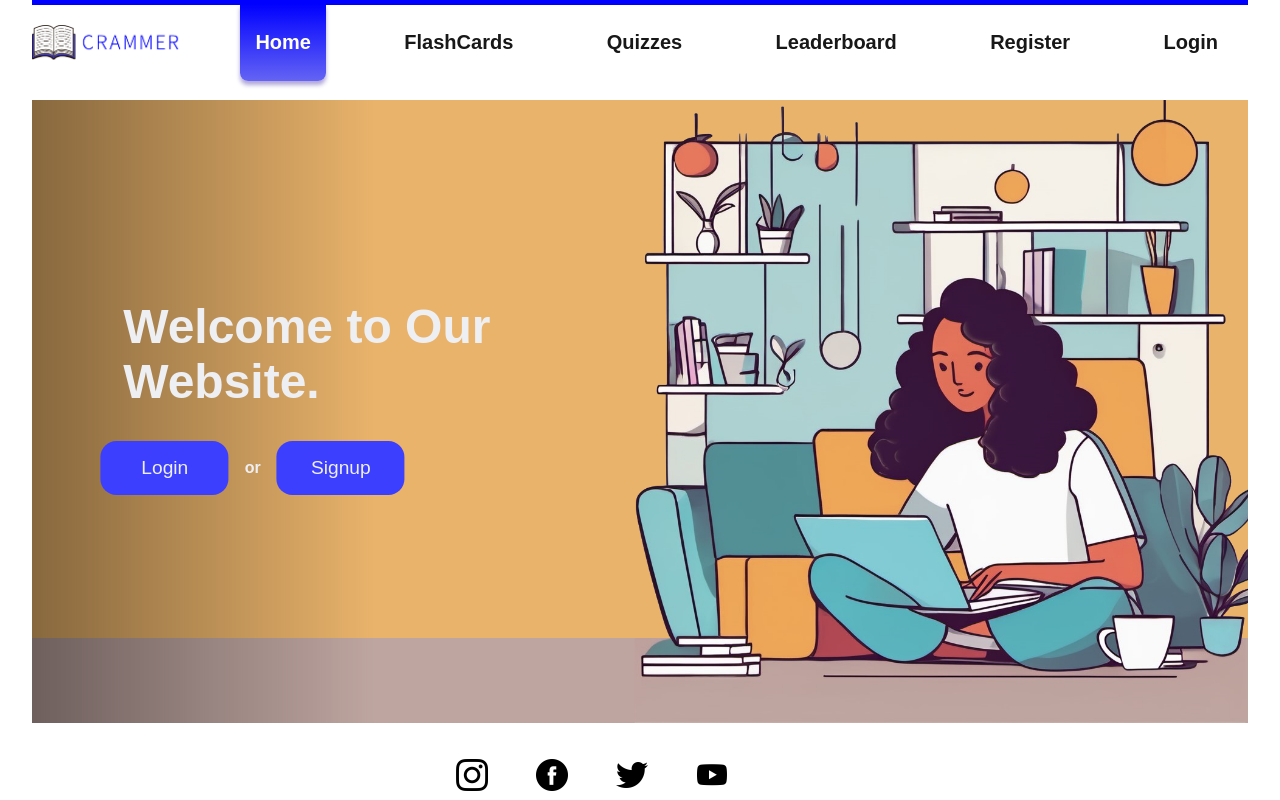
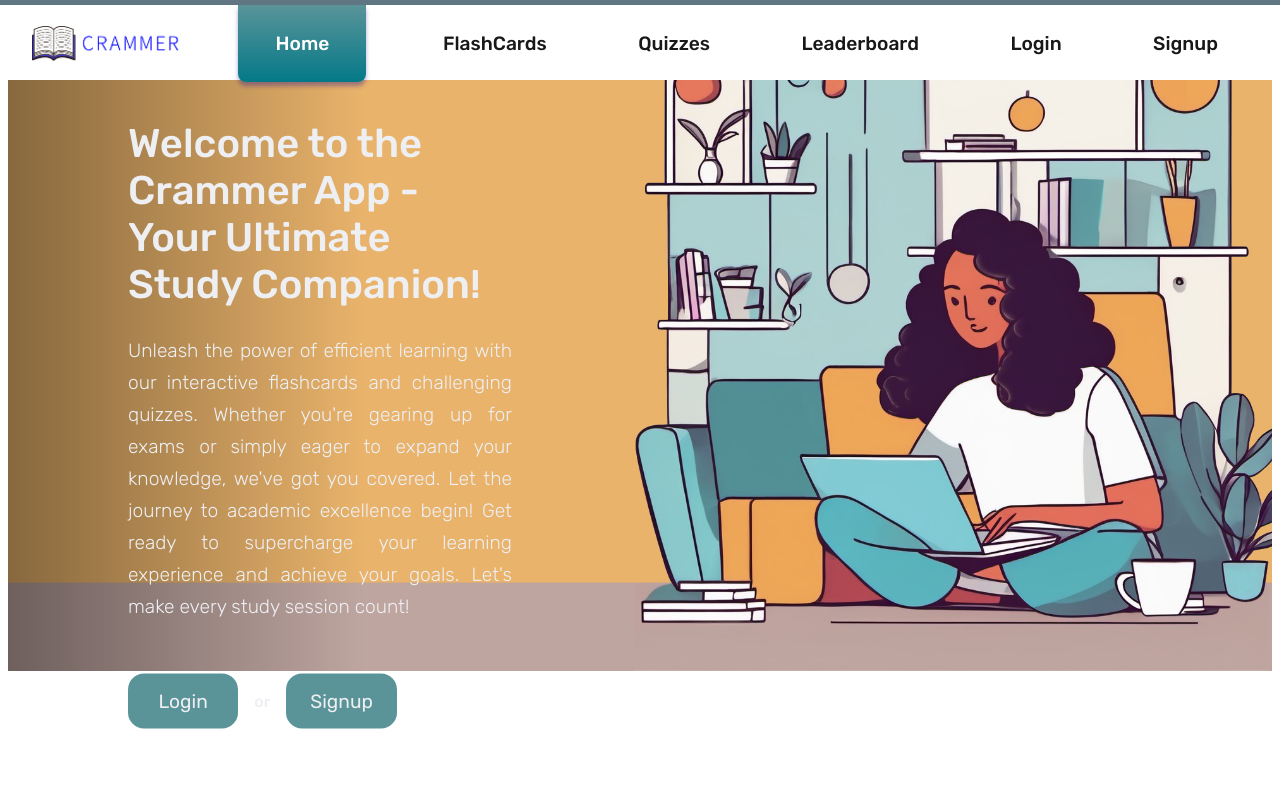
Before and after one commit to Booshrat/crammer-frontend, a React (Vite) app: page / in a window 1280 px wide. Shown: the top 800 px of the page. Built offline with nearby package versions, Linux system fonts and the light colour scheme.

Commit message:
change styling of home, flashcard pages

```diff
--- a/index.html
+++ b/index.html
@@ -4,10 +4,14 @@
     <meta charset="UTF-8" />
     <meta name="viewport" content="width=device-width, initial-scale=1.0" />
     <link rel="shortcut icon" href="fav.png" type="image/x-icon">
+    <link rel="preconnect" href="https://fonts.googleapis.com">
+    <link rel="preconnect" href="https://fonts.gstatic.com" crossorigin>
+    <link href="https://fonts.googleapis.com/css2?family=Rubik:ital,wght@0,300;0,400;0,500;0,700;0,800;0,900;1,300;1,400;1,500;1,600;1,700;1,800;1,900&display=swap" rel="stylesheet">
     <title>Crammer</title>
   </head>
   <body>
     <div id="root"></div>
+    <script src="https://kit.fontawesome.com/4c5b9a8ad6.js" crossorigin="anonymous"></script>
     <script type="module" src="/src/main.jsx"></script>
   </body>
 </html>
--- a/src/App.css
+++ b/src/App.css
@@ -1,13 +1,13 @@
 * {
-  margin:0;
-  padding:0;
+  box-sizing: border-box;
+  font-family: 'Rubik', sans-serif;
 }
 
 #root {
   /* max-width: 1280px; */
   margin: 0 auto;
-  padding-left: 2rem;
-  padding-right: 2rem;
+  /* padding-left: 2rem;
+  padding-right: 2rem; */
   text-align: center;
   font-family: sans-serif;
 }
@@ -19,15 +19,21 @@
 }
 
 #crammer-navbar {
+  position: fixed;
+  top: 0;
+  left: 0;
   background-color: #fff;
-  height:75px;
+  height:5rem;
   display:flex;
   justify-content: space-between;
+  flex-wrap: wrap;
   align-items: center;
-  border-top: 5px #0000FF solid;
+  border-top: 5px #607683 solid;
   margin:auto;
   width:100%;
   margin-bottom: 20px;
+  padding: 0 2rem;
+  z-index: 1;
 }
 
 .nav-link {
@@ -35,28 +41,34 @@
   color: #181818;
   margin-right: 15px;
   margin-left: 15px;
-  font-weight: bold;
+  font-weight: 500;
   width:fit-content;
   border-radius: 0 0 8px 8px;
 	padding:27px 15px;
-  font-size: 20px;
+  font-size: 1.2rem;
 }
 
 .active {
   color: #ffffff;
   border-radius: 0 0 8px 8px;
   box-shadow: 0 4px 4px 0px rgba(28, 2, 143, 0.35);
-  background: linear-gradient(to bottom, #0000FF, #6464f4)
+  background: linear-gradient(to bottom, #5A9499, #047988);
+  width: 8rem;
+  z-index: 1;
+  height: fit-content;
 }
 
 /* footer */
 #crammer-footer {
+  display: flex;
+  flex-direction: column;
   text-align: center;
   padding: 1rem;
-  bottom: 0;
+  margin: 2rem auto;
   width: 89.45%;
   height:50px;
-  margin-bottom: 3rem;
+  /* margin-top: 3rem;
+  margin-bottom: 3rem; */
 }
 
 .icon-container {
@@ -72,53 +84,64 @@
   justify-content: space-around;
   width: 40%;
   align-items: center;
-  margin: 2rem auto;
+  margin: 1rem auto;
 }
 
 .footer-icon {
-  width: 2rem;
+  width: 1.5rem;
 }
 
 /* Homepage */
 .home-container {
-  position: relative;
+  /* position: relative; */
   width: 100%;
+  height: 100vh;
+  text-align: left;
 }
 
 .home-image {
   width: 100%;
+  margin-top: 1rem;
 }
 
 .overlay {
   position: absolute;
-  top: 50%;
-  left: 30%;
+  top: 45%;
+  left: 25%;
   transform: translate(-50%, -50%);
   text-align: left;
-  width: 45%;
+  width: 30%;
   color: #EEEFF2;
   display:flex;
   justify-content: center;
-  align-items: center;
+  align-items: left;
   flex-direction:column;
 }
 
 h1 {
-  font-size: 3rem;
+  font-size: 2.5rem;
+  font-weight: 500;
+}
+
+.welcome-text > p {
+  font-size: 1.2rem;
+  font-weight: 300;
+  text-align: justify;
+  line-height: 2rem;
 }
 
 .btn-container {
   display: flex;
-  justify-content: center;
+  /* justify-content: center; */
   align-items: center;
   width: 70%;
   margin: 2rem 0;
   margin-right: 18rem;
-  font-weight: bold;
+  font-weight: 500;
 }
 
 .login-btn, .signup-btn {
-  background-color: #3D3FFF;
+  background-color: #5A9499;
   color: #EEEFF2;
   /* margin: 1rem;
   margin-left: 0; */
@@ -129,13 +152,8 @@ h1 {
   font-size: 1.2rem;
 }
 
-.signup-btn:hover{
-  background-color: #0b0ea2;
-  cursor: pointer;
-}
-
-.login-btn:hover{
-  background-color: #0b0ea2;
+.login-btn:hover, .signup-btn:hover {
+  background-color: #607683;
   cursor: pointer;
 }
 
@@ -186,8 +204,7 @@ h1 {
   border-width: 0;
   border-radius: 1rem;
   font-size: 1.2rem;
-  font-weight:
-bold;
+  font-weight: 500;
 }
 
 .clickable:hover{
@@ -205,12 +222,10 @@ bold;
   border-width: 0;
   border-radius: 1rem;
   font-size: 1.2rem;
-  font-weight:
-bold
+  font-weight: 500;
 
 }
 
 .back-btn:hover{
   background-color: #5659f4;
-
 }
--- a/src/components/Modal/index.jsx
+++ b/src/components/Modal/index.jsx
@@ -62,19 +62,22 @@ function Modal({setFlashcards}) {
             )}
             <h2 style={{ textAlign: "center" }}>Add Flashcard</h2>
             <p>
-              <form onSubmit={handleSave}>
+              <form onSubmit={handleSave} className="modal-form">
                 <label htmlFor="question">Question:</label>
+                <br/>
                 <textarea
-                  className="input"
+                  className="modal-input"
                   id="question"
                   value={question}
                   onChange={(e) => setQuestion(e.target.value)}
                   placeholder="Type the question here.."
                   rows="2"
                 ></textarea>
+                <br />
                 <label htmlFor="answer">Answer:</label>
+                <br/>
                 <textarea
-                  className="input"
+                  className="modal-input"
                   id="answer"
                   value={answer}
                   onChange={(e) => setAnswer(e.target.value)}
--- a/src/components/PageWrapper/index.jsx
+++ b/src/components/PageWrapper/index.jsx
@@ -1,46 +1,76 @@
-import React from 'react';
-import { NavLink, Outlet } from 'react-router-dom';
+import React from "react";
+import { NavLink, Outlet } from "react-router-dom";
 
 const PageWrapper = () => {
-    return <>
+  return (
+    <>
       <header id="crammer-header">
         <nav id="crammer-navbar">
-             <img src="src/assets/crammer.png" id="logo"/>
-                <NavLink to="/" className="nav-link">Home</NavLink>
-                <NavLink to="/flashcard" className="nav-link">FlashCards</NavLink>
-                <NavLink to="/quiz" className="nav-link">Quizzes</NavLink>
-                <NavLink to="/leaderboard" className="nav-link">Leaderboard</NavLink>
-                <NavLink to="/register" className="nav-link" id="register-nav">Register</NavLink>
-                <NavLink to="/login" className="nav-link">Login</NavLink>
+          <img src="src/assets/crammer.png" id="logo" />
+          <NavLink to="/" className="nav-link">
+            Home
+          </NavLink>
+          <NavLink to="/flashcard" className="nav-link">
+            FlashCards
+          </NavLink>
+          <NavLink to="/quiz" className="nav-link">
+            Quizzes
+          </NavLink>
+          <NavLink to="/leaderboard" className="nav-link">
+            Leaderboard
+          </NavLink>
+          <NavLink to="/login" className="nav-link">
+            Login
+          </NavLink>
+          <NavLink to="/register" className="nav-link" id="register-nav">
+            Signup
+          </NavLink>
         </nav>
       </header>
       <Outlet />
       <footer id="crammer-footer">
-            <div className='icon-container'>
+        <div className="icon-container">
           <a href="">
-                    <img className='footer-icon' src="src/assets/instagram.png" alt="instagram-icon" />
+            <img
+              className="footer-icon"
+              src="src/assets/instagram.png"
+              alt="instagram-icon"
+            />
           </a>
           <a href="">
-                    <img className='footer-icon' src="src/assets/facebook.png" alt="instagram-icon" />
+            <img
+              className="footer-icon"
+              src="src/assets/facebook.png"
+              alt="instagram-icon"
+            />
           </a>
           <a href="">
-                    <img className='footer-icon' src="src/assets/twitter.png" alt="instagram-icon" />
+            <img
+              className="footer-icon"
+              src="src/assets/twitter.png"
+              alt="instagram-icon"
+            />
           </a>
           <a href="">
-                    <img className='footer-icon' src="src/assets/youtube.png" alt="instagram-icon" />
+            <img
+              className="footer-icon"
+              src="src/assets/youtube.png"
+              alt="instagram-icon"
+            />
           </a>
         </div>
-            <div className='link-container'>
-                <span>Contact Us</span>
-                <span>Privacy</span>
-                <span>Cookies</span>
-                <span>Sitemap</span>
+        <div className="link-container">
+          <a>Contact Us</a>
+          <a>Privacy</a>
+          <a>Cookies</a>
+          <a>Sitemap</a>
         </div>
         <div>
           <p>Copyright 2023 @ Crammer Education</p>
         </div>
       </footer>
     </>
+  );
 };
 
 export default PageWrapper;
--- a/src/pages/Flashcard/index.css
+++ b/src/pages/Flashcard/index.css
@@ -1,3 +1,13 @@
+.flashcard-page {
+  background-color: #f3c380;
+  height: 100rem;
+  position: fixed;
+}
+
+h1{
+  margin-top: 10rem;
+}
+
 .flashcard-container {
     display: flex;
     flex-direction: column;
@@ -7,26 +17,31 @@
 
   .flashcard-container button {
     font-size: 1em;
-    padding: 10px 20px;
-    margin: 0 10px;
-    background-color: #587ef4;
-    color: white;
-    border: none;
+    font-weight: bold;
+    padding: .6rem .8rem;
+    margin: 2rem 1rem;
+    /* background-color: #587ef4;  */
+    color: #5A9499;
+    border: 2px solid #5A9499;
     border-radius: 5px;
     cursor: pointer;
     transition: background-color 0.3s ease;
+    width: 7.5rem;
   }
 
   .flashcard-container button:hover {
-    background-color: #405cb4;
+    background-color: #cedfe0;
+    transform: translateY(-1.5px);
+    box-shadow: 0 3px 6px rgba(0, 0, 0, 0.2);
   }
 
 .flip-card {
     background-color: transparent;
-    width: 400px;
-    height: 250px;
+    width: 40rem;
+    height: 20rem;
     border: 1px solid #f1f1f1;
     perspective: 1000px;
+
   }
 
   .flip-card-inner {
@@ -36,6 +51,7 @@
     text-align: center;
     transition: transform 0.8s;
     transform-style: preserve-3d;
+    box-shadow:  0 0 .5rem #5A9499;
   }
 
   .flip-card:hover .flip-card-inner {
@@ -56,7 +72,7 @@
   }
 
   .flip-card-back {
-    background-color: dodgerblue;
+    background-color: #5A9499;
     color: white;
     transform: rotateY(180deg);
   }
--- a/src/pages/Homepage/index.jsx
+++ b/src/pages/Homepage/index.jsx
@@ -7,9 +7,13 @@ const Homepage = () => {
 
     return (
         <div className="home-container">
+            <div>
                 <img className="home-image" src="src/assets/home-image.png" alt="home-image" />
                 <div className="overlay">
-                <h1>Welcome to Our Website.</h1>
+                    <div className="welcome-text">
+                        <h1>Welcome to the Crammer App - Your Ultimate Study Companion!</h1>
+                        <p> Unleash the power of efficient learning with our interactive flashcards and challenging quizzes. Whether you're gearing up for exams or simply eager to expand your knowledge, we've got you covered. Let the journey to academic excellence begin! Get ready to supercharge your learning experience and achieve your goals. Let's make every study session count!</p>
+                    </div>
                     <div className='btn-container'>
                         <button role="login-button" className="login-btn" onClick={() => { goTo('/login') }}>Login</button>
                         <span className="or-text">or</span>
@@ -17,6 +21,7 @@ const Homepage = () => {
                     </div>
                 </div>
             </div>
+        </div>
     )
 }
 
```
Also changed, not shown: src/components/Modal/modal.css (+23 -9 lines), src/pages/Flashcard/index.jsx (+5 -5 lines), 1 other file (tests, documents, lock files or other folders). Lines whose indentation alone changed are shown as unchanged.
